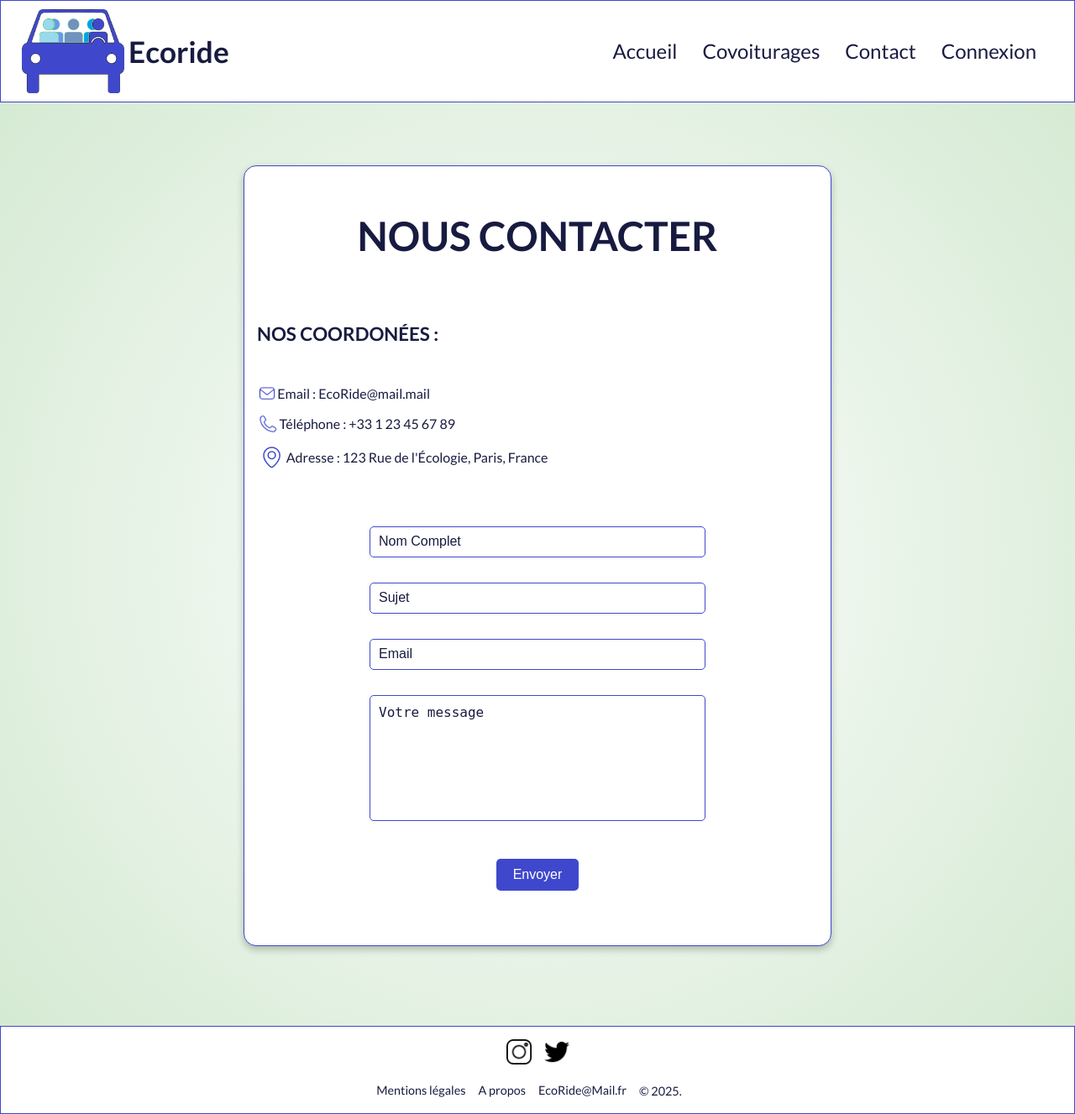
After one commit to MiKa-lab-coder/Ecoride, a PHP site: page /public/html/contact.html in a window 1280 px wide. The commit adds this page. Shown: the whole page at 84% size. Run offline with PHP 8.4, Linux system fonts and the light colour scheme.

Commit message:
feat html(contact)+css

```diff
--- a/public/css/base.css
+++ b/public/css/base.css
@@ -354,7 +354,7 @@ a:hover {
 .social-icon {
     width: 30px;
     height: 30px;
-    color: #181B40;
+    color: red;
     display: block;
     vertical-align: middle;
     transition: transform 0.3s ease;
@@ -588,3 +588,101 @@ a:hover {
     text-align: justify;
     margin: 10px 0;
 }
+/*--------------------------------------------------end of terms page------------------------------------------------ */
+/* -------------------------------------------------Contact page----------------------------------------------------- */
+.infos h2{
+    text-transform: uppercase;
+    font-size: 1.4rem;
+    margin-left: 0;
+}
+.contact {
+    padding: 15px;
+}
+
+.contact-container {
+    border: 1px solid #3F48CC;
+    border-radius: 15px;
+    box-shadow: 0 4px 8px rgba(5, 10, 4, 0.25);
+    background-color: #FFFFFF;
+    padding: 15px;
+    margin: 60px auto 80px auto;
+}
+.contact-form {
+    display: flex;
+    flex-direction: column;
+    align-items: center;
+    gap: 15px;
+}
+.contact-form input[type="text"],
+.contact-form input[type="email"]{
+    border: 1px solid #3F48CC;
+    border-radius: 5px;
+    padding: 10px;
+    width: 100%;
+    max-width: 400px;
+}
+.contact-form input[type="text"]::placeholder,
+.contact-form input[type="email"]::placeholder {
+    color: #181B40;
+    font-size: 1rem;
+}
+.contact-form input[type="text"]:focus,
+.contact-form input[type="email"]:focus {
+    outline: 2px solid #3F48CC;
+    border-color: #3F48CC;
+}
+.contact-form textarea {
+    border: 1px solid #3F48CC;
+    border-radius: 5px;
+    padding: 10px;
+    width: 100%;
+    max-width: 400px;
+    height: 150px;
+    resize: none;
+}
+.contact-form textarea::placeholder {
+    color: #181B40;
+    font-size: 1rem;
+}
+.contact-form textarea:focus {
+    outline: 2px solid #3F48CC;
+    border-color: #3F48CC;
+}
+.contact-form button {
+    background-color: #3F48CC;
+    color: white;
+    cursor: pointer;
+    padding: 10px 20px;
+    margin-top: 30px;
+    margin-bottom:50px;
+    border: none;
+    border-radius: 5px;
+    font-size: 1rem;
+    transition: background-color 0.3s ease;
+}
+.contact-form button:hover {
+    background-color: #232ED1;
+}
+.infos{
+    display: flex;
+
+    flex-direction: column;
+    align-items: start;
+    margin-top: 20px;
+    margin-bottom: 50px;}
+.link{
+    display: flex;
+    align-items: center;
+    justify-content: left;
+    color: #181B40;
+    text-decoration: none;
+    font-size: 0.9rem;
+    margin-top: 10px;
+}
+
+.contact-icons{
+    width: 10%;
+    height: auto;
+    color: #181B40;
+
+}
--- a/public/css/responsive.css
+++ b/public/css/responsive.css
@@ -217,6 +217,15 @@
         font-size: 1.2rem;
         margin: 40px 0;
     }
+    /* ------------------------------------------------end of terms page--------------------------------------------- */
+    /* -------------------------------------------------Contact page------------------------------------------------- */
+    .contact {
+        padding-left: 15%;
+        padding-right: 15%;
+    }
+    .contact-icons{
+        width: 8%;
+    }
 
 }
 
@@ -396,7 +405,7 @@
     }
 
     /* -------------------------------------------end of Connection/Inscription page--------------------------------- */
-    /* ------------------------------------------------terms page-------------------------------------------------------- */
+    /* ------------------------------------------------terms page---------------------------------------------------- */
     .terms {
         padding: 70px;
     }
@@ -410,4 +419,16 @@
         font-size: 1.5rem;
         margin: 70px 0;
     }
+    /* ------------------------------------------------end of terms page--------------------------------------------- */
+    /* -------------------------------------------------Contact page------------------------------------------------- */
+    .contact {
+        padding-left: 16%;
+        padding-right: 16%;
+    }
+    .contact-container{
+        max-width: 700px;
+    }
+    .contact-icons {
+        width: 8%;
+    }
 }
--- /dev/null
+++ b/public/html/contact.html
@@ -0,0 +1,39 @@
+<!DOCTYPE html>
+<html lang="fr">
+<head>
+  <meta charset="UTF-8">
+  <meta name="viewport" content="width=device-width, initial-scale=1.0">
+  <meta name="description"
+        content="Contactez-nous pour toute question ou information concernant Ecoride, votre plateforme de covoiturage écoresponsable.">
+  <link rel="stylesheet" href="../css/style.css">
+  <title>Contactez-nous!!!</title>
+</head>
+<body>
+<header id="header-placeholder"></header>
+<section class="contact">
+  <div class="contact-container">
+    <h1>Nous contacter</h1>
+
+      <div class="infos">
+          <h2>Nos coordonées : </h2>
+          <span class="link"><img src="../img/envelope.png" alt="icon envelope" class="contact-icons"><p>Email : EcoRide@mail.mail</p></span>
+          <span class="link"><img class="contact-icons" src="../img/phone.png" alt="phone-icons"><p>Téléphone : +33 1 23 45 67 89</p></span>
+          <span class="link"><img class="contact-icons" src="../img/location.png" alt="location-icons"><p>Adresse : 123 Rue de l'Écologie, Paris, France</p></span>
+      </div>
+    <form id="contact-form" class="contact-form" action="" method="post">
+        <label for="name"></label>
+        <input type="text" id="name" name="name" placeholder="Nom Complet" required>
+          <label for="subject"></label>
+        <input type="text" id="subject" name="subject" placeholder="Sujet" required>
+        <label for="email"></label>
+        <input type="email" id="email" name="email" placeholder="Email" required>
+        <label for="message"></label>
+        <textarea id="message" name="message" placeholder="Votre message" required></textarea>
+        <button type="submit">Envoyer</button>
+        </form>
+    </div>
+</section>
+<footer id="footer-placeholder"></footer>
+<script src="../js/main.js" type="module"></script>
+</body>
+</html>
--- a/public/html/includes/footer.html
+++ b/public/html/includes/footer.html
@@ -3,14 +3,14 @@
         <a href="https://www.instagram.com" target="_blank">
             <img src="../img/instagram.png" alt="Instagram" class="social-icon">
         </a>
-        <a href="https://www.linkedin.com" target="_blank">
+        <a href="https://www.twitter.com" target="_blank">
             <img src="../img/twitter.png" alt="Twitter" class="social-icon">
         </a>
     </div>
     <div class="footer-about">
         <span><a href="../html/terms.html">Mentions légales</a></span>
-        <span><a href="/about">A propos</a></span>
-        <span><a href="/contact">EcoRide@Mail.fr</a></span>
+        <span><a href="../html/about.html">A propos</a></span>
+        <span><a href="../html/contact.html">EcoRide@Mail.fr</a></span>
         <p class="footer-text">© 2025.</p>
     </div>
 </nav>
--- a/public/html/inscription.html
+++ b/public/html/inscription.html
@@ -12,7 +12,7 @@
 <section class="registration">
     <div class="registration-container">
         <h1>Inscription</h1>
-        <p>Déjà inscrit? <a class="registration-help" href="./connection.html">Connectez-vous ici</a></p>
+        <p>Déjà inscrit ? <a class="registration-help" href="./connection.html">Connectez-vous ici</a></p>
         <form id="registration-form" class="registration-form" action="" method="post">
             <label for="name"></label>
             <input type="text" id="name" name="name" placeholder="Nom" required>
```
Also changed, not shown: public/img/envelope.png (added), public/img/location.png (added), public/img/phone.png (added).
